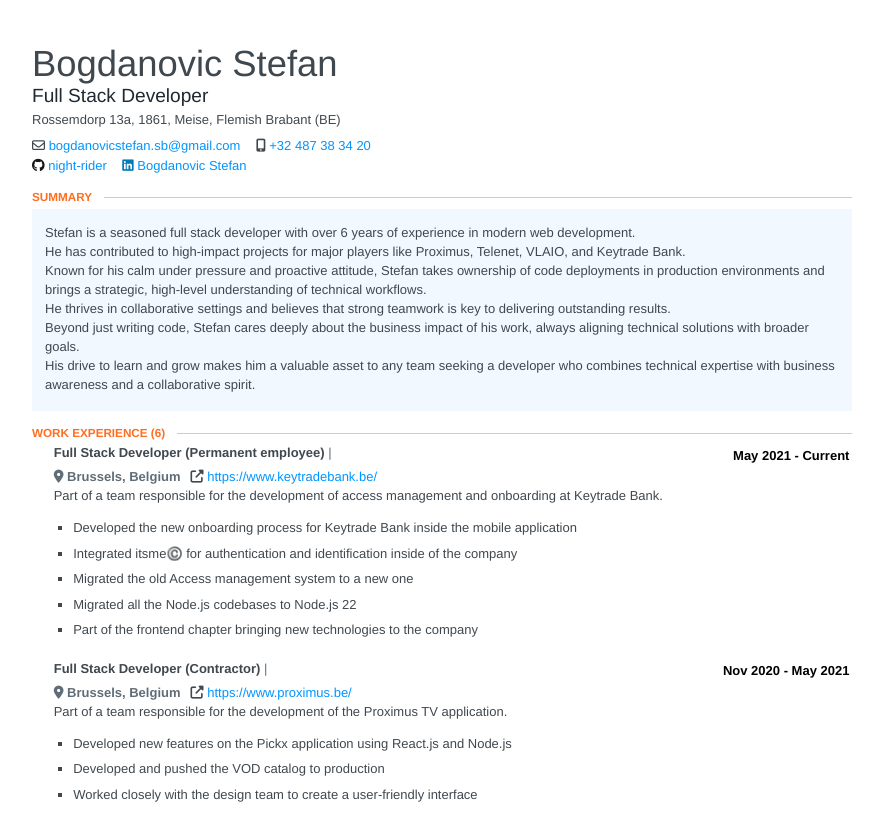
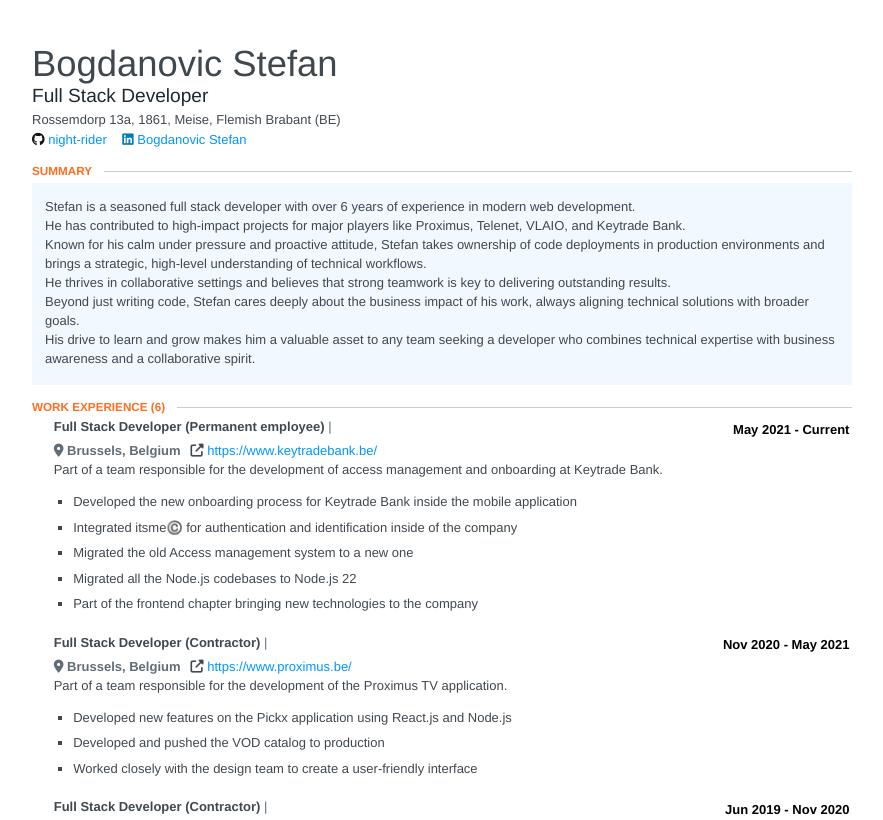
Before and after one commit to NiGHT-RiDER/night-rider.github.io, a plain HTML site: page index.html in a window 1280 px wide. Shown: the top 820 px of the page, without its empty margins (198-1081 px from the left). Drawn offline with Linux system fonts and the light colour scheme.

Commit message:
Update index.html

```diff
--- a/index.html
+++ b/index.html
@@ -813,18 +813,6 @@
     			<span class="countryCode">(BE)</span>
     		</span>
 
-
-    		<div id="contact">
-    			<div class="email">
-    				<span class="fa-regular fa-envelope"></span>
-    				<a class="hide-href-print" href="mailto:bogdanovicstefan.sb@gmail.com">bogdanovicstefan.sb@gmail.com</a>
-    			</div>
-    			<div class="phone">
-    				<span class="fa-solid fa-mobile-screen-button"></span>
-    				<a class="hide-href-print" href="tel:+32 487 38 34 20">+32 487 38 34 20</a>
-    			</div>
-    		</div>
-
     		<div id="profiles">
     			<div class="item">
     				<div class="username">
```
